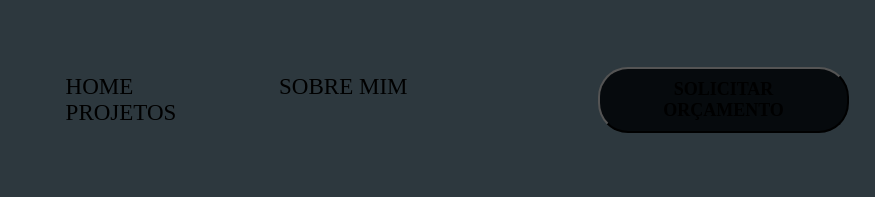
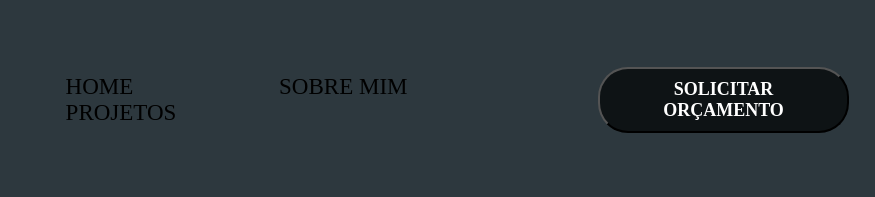
Before and after one commit to KelvinTonon/AULAHTML, a plain HTML site: page INDEX.HTML in a window 1280 px wide. Shown: the top 197 px of the page, 405-1280 px from the left. Drawn offline with Linux system fonts and the light colour scheme; files whose address does not match are found by name.

Commit message:
resolvi problemas com o button

```diff
--- a/STYLES.CSS
+++ b/STYLES.CSS
@@ -59,9 +59,10 @@ header .btn-contato button{
     padding: 10px 40px;
     font-size: 18px;
     font-weight: 600;
-    background-color: #060a0d;
+    background-color:  #0e1315;
     border-radius: 30px;
     cursor: pointer;
+    color: #fff;
 }
 
 
```
Also changed, not shown: MYIMG/Cópia de A3 ZANETTI LAYOUT.png (renamed from PRIMEIRO SITE/MYIMG/Cópia de A3 ZANETTI LAYOUT.png), MYIMG/LOGO.png (renamed from PRIMEIRO SITE/MYIMG/LOGO.png), MYIMG/Logotipo vidraçaria moderno preto branco cinza.png (renamed from PRIMEIRO SITE/MYIMG/Logotipo vidraçaria moderno preto branco cinza.png), MYIMG/casa1.jpg (renamed from PRIMEIRO SITE/MYIMG/casa1.jpg), MYIMG/casa2.jpg (renamed from PRIMEIRO SITE/MYIMG/casa2.jpg), MYIMG/casa3.jpg (renamed from PRIMEIRO SITE/MYIMG/casa3.jpg), MYIMG/casa4.jpeg (renamed from PRIMEIRO SITE/MYIMG/casa4.jpeg), MYIMG/casa5.jpg (renamed from PRIMEIRO SITE/MYIMG/casa5.jpg), MYIMG/casa6.jpg (renamed from PRIMEIRO SITE/MYIMG/casa6.jpg), MYIMG/foto da ni.jpg (renamed from PRIMEIRO SITE/MYIMG/foto da ni.jpg), MYIMG/projeto 1.jpg (renamed from PRIMEIRO SITE/MYIMG/projeto 1.jpg), MYIMG/projeto 2.jpg (renamed from PRIMEIRO SITE/MYIMG/projeto 2.jpg), MYIMG/projeto 3.jpg (renamed from PRIMEIRO SITE/MYIMG/projeto 3.jpg).
